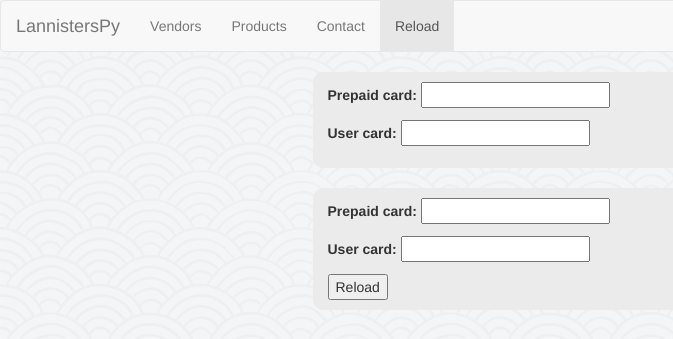
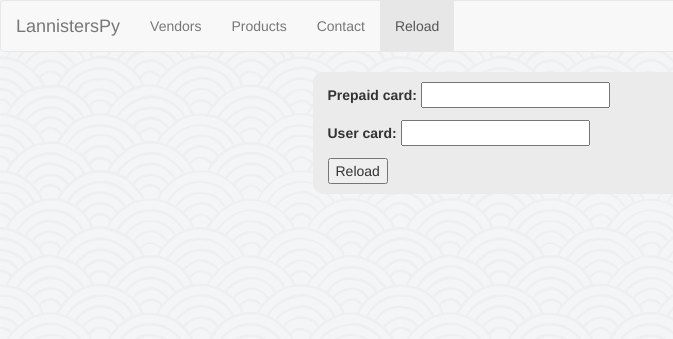
Before and after one commit to lyk2017-python/LannistersPy, a Django app: page /card/ in a window 1280 px wide. Shown: the top 339 px of the page, without its empty margins (0-673 px from the left). Run offline with Django 3.2, Linux system fonts and the light colour scheme; some libraries are stand-ins or nearby versions.

Commit message:
card.html updated.

```diff
--- a/payment/templates/payment/card.html
+++ b/payment/templates/payment/card.html
@@ -2,12 +2,6 @@
 
 {% block body %}
 <div class="row">
-    <div class="col-md-6 col-md-offset-3 card-bg">
-        <form action="." method="POST">
-            {% csrf_token %}
-            {{form.as_p}}
-        </form>
-    </div>
     <div class="col-md-6 col-md-offset-3 card-bg">
         <form action="." method="POST">
             {% csrf_token %}
```
